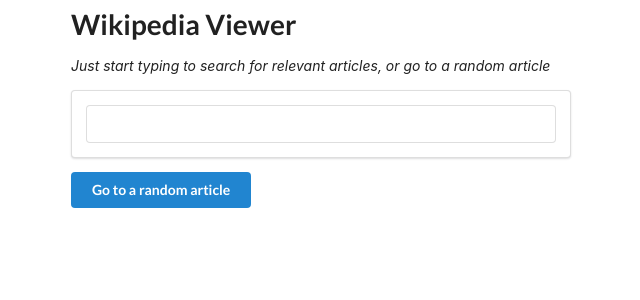
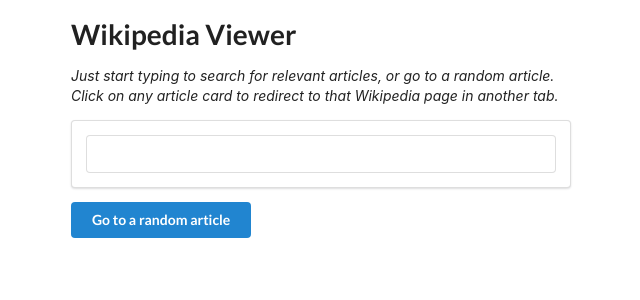
Before and after one commit to gvenezia/wikiViewerReact, a React (Create React App) app: page / in a window 1280 px wide. Shown: the top 300 px of the page, without its empty margins (319-959 px from the left). Built offline with nearby package versions, Linux system fonts and the light colour scheme.

Commit message:
Edit user instructions

```diff
--- a/src/App.js
+++ b/src/App.js
@@ -21,12 +21,17 @@
 
   render() {
     return (
-      <div className="ui container" style={{ marginTop: '10px', width: '500px'}}>
+      <div className="ui container" style={{ marginTop: '20px', width: '500px'}}>
         <h1 className="ui header">
             Wikipedia Viewer
         </h1>
         <p>
-            <em>Just start typing to search for relevant articles, or go to a random article</em>
+            <em>Just start typing to search for relevant articles, or go to a random article.</em>
+            <br/>
+            <em>Click on any article card to redirect to that Wikipedia page in another tab.</em>
+        </p>
+        <p>
+
         </p>
         <SearchBar
           onSearchChange={this.getWikiList}
```
